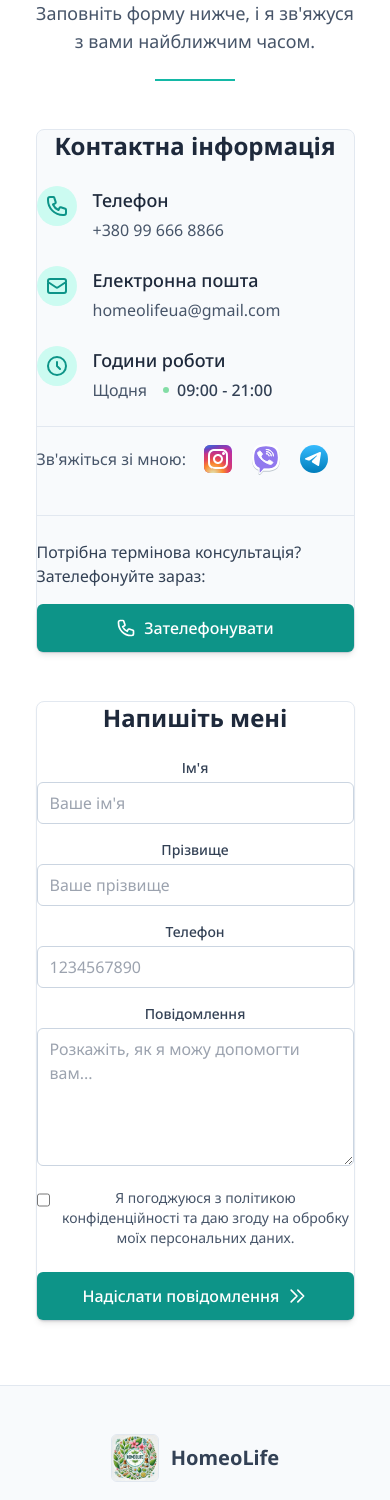
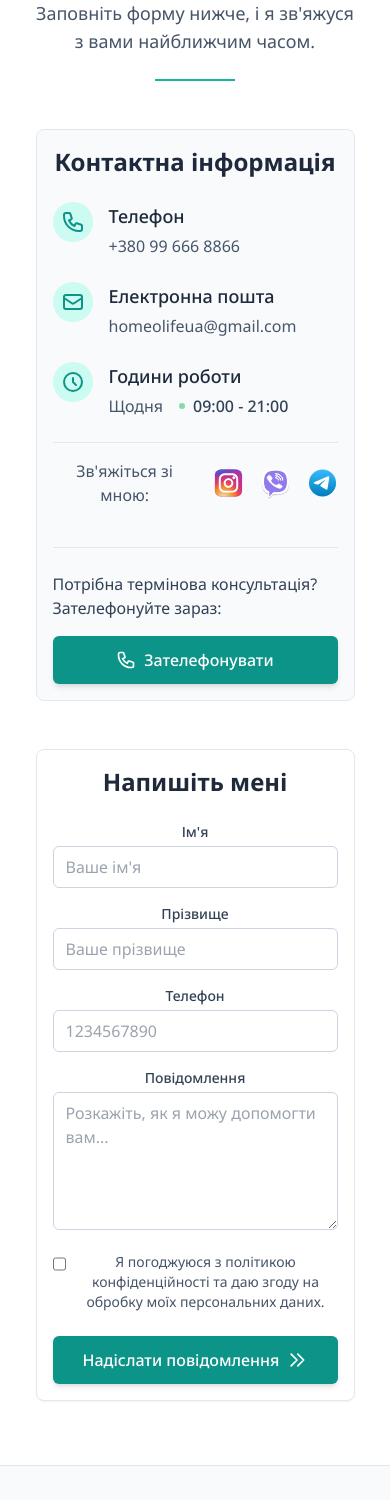
Before and after one commit to qqwrxtr/homeolife-website, a React (Create React App) app: page / in a window 390 px wide. Shown: the part 4700-6200 px from the top of the page. Built offline with nearby package versions, Linux system fonts and the light colour scheme.

Commit message:
refactor: adjust padding for improved layout in ContactForm and HowIWork components

```diff
--- a/src/components/ContactForm.jsx
+++ b/src/components/ContactForm.jsx
@@ -147,7 +147,7 @@ const ContactForm = () => {
           <div className="flex flex-col lg:flex-row gap-12 lg:gap-16">
             {/* Left Column - Contact Information */}
             <div className="lg:w-2/5">
-              <div className="bg-slate-50 sm:p-8 rounded-lg border border-slate-200 h-full">
+              <div className="bg-slate-50 p-4 sm:p-8 rounded-lg border border-slate-200 h-full">
                 <h3 className="text-2xl font-bold text-slate-800 mb-6">
                   {t('contact.infoTitle')}
                 </h3>
@@ -266,7 +266,7 @@ const ContactForm = () => {
 
             {/* Right Column - Contact Form */}
             <div className="lg:w-3/5">
-              <div className="bg-white sm:p-8 rounded-lg border border-slate-200 shadow-sm">
+              <div className="bg-white p-4 sm:p-8 rounded-lg border border-slate-200 shadow-sm">
                 <h3 className="text-2xl font-bold text-slate-800 mb-6">
                   {t('contact.formTitle')}
                 </h3>
--- a/src/components/Pages/HowIWork.jsx
+++ b/src/components/Pages/HowIWork.jsx
@@ -455,7 +455,7 @@ const HowIWork = () => {
                                                     )}
 
                                                     {condition.help.note && (
-                                                        <div className="mt-3 sm:mt-4 bg-white p-2 sm:p-3 md:p-4 rounded-lg border-l-4 border-teal-500 ml-6 sm:ml-8 md:ml-9">
+                                                        <div className="mt-3 sm:mt-4 bg-white p-2 sm:p-3 md:p-4 rounded-lg border-l-4 border-teal-500 ml-3 sm:ml-8 md:ml-9">
                                                             <p className="text-xs sm:text-sm text-teal-800 italic">{condition.help.note}</p>
                                                         </div>
                                                     )}
```
